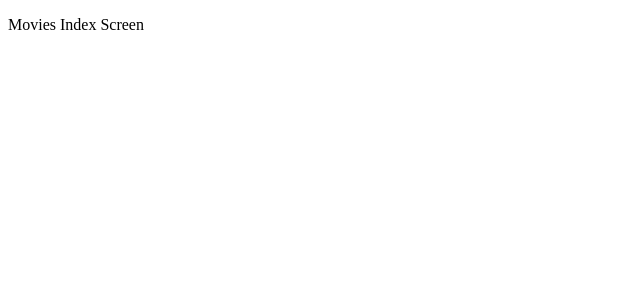
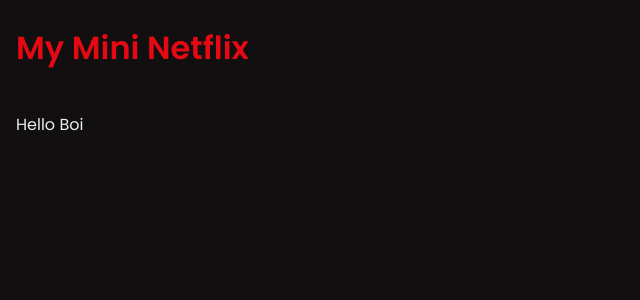
Before and after one commit to Abbas4tech/myflix, an Angular app: page /movies in a window 1280 px wide. Shown: the top 300 px of the page, without its empty margins (0-640 px from the left). Built offline with nearby package versions, Linux system fonts and the light colour scheme.

Commit message:
💄 feat: added base styling and fonts

```diff
--- a/src/app/app.component.html
+++ b/src/app/app.component.html
@@ -1 +1,6 @@
-<router-outlet></router-outlet>
+<main>
+  <header>
+    <p class="heading">My Mini Netflix</p>
+  </header>
+  <router-outlet></router-outlet>
+</main>
--- a/src/app/app.component.scss
+++ b/src/app/app.component.scss
@@ -0,0 +1,8 @@
+header {
+  height: 6rem;
+  display: flex;
+  align-items: center;
+  justify-content: space-between;
+  padding: 1rem;
+  color: var(--orange);
+}
--- a/src/app/modules/Movies/screens/index/index.screen.html
+++ b/src/app/modules/Movies/screens/index/index.screen.html
@@ -1 +1,3 @@
-<p>Movies Index Screen</p>
+<section>
+  <p>Hello Boi</p>
+</section>
--- a/src/app/modules/Movies/screens/index/index.screen.scss
+++ b/src/app/modules/Movies/screens/index/index.screen.scss
@@ -0,0 +1,4 @@
+section {
+  padding: 1rem;
+  color: var(--text-white);
+}
--- a/src/styles.scss
+++ b/src/styles.scss
@@ -1 +1,27 @@
 /* You can add global styles to this file, and also import other style files */
+@import url("https://fonts.googleapis.com/css2?family=Poppins:wght@100;200;300;400;500;600;800;900&display=swap");
+
+* {
+  margin: 0;
+  padding: 0;
+  box-sizing: border-box;
+  font-family: "Poppins", sans-serif;
+}
+
+:root {
+  --dark-black: #110f0f;
+  --orange: #e50914;
+  --text-white: #eeeeee;
+}
+body {
+  background-color: var(--dark-black);
+}
+
+.heading {
+  font-size: 2rem;
+  font-weight: 600;
+  line-height: 1rem;
+  @media (max-width: 768px) {
+    font-size: 1.5rem;
+  }
+}
```
